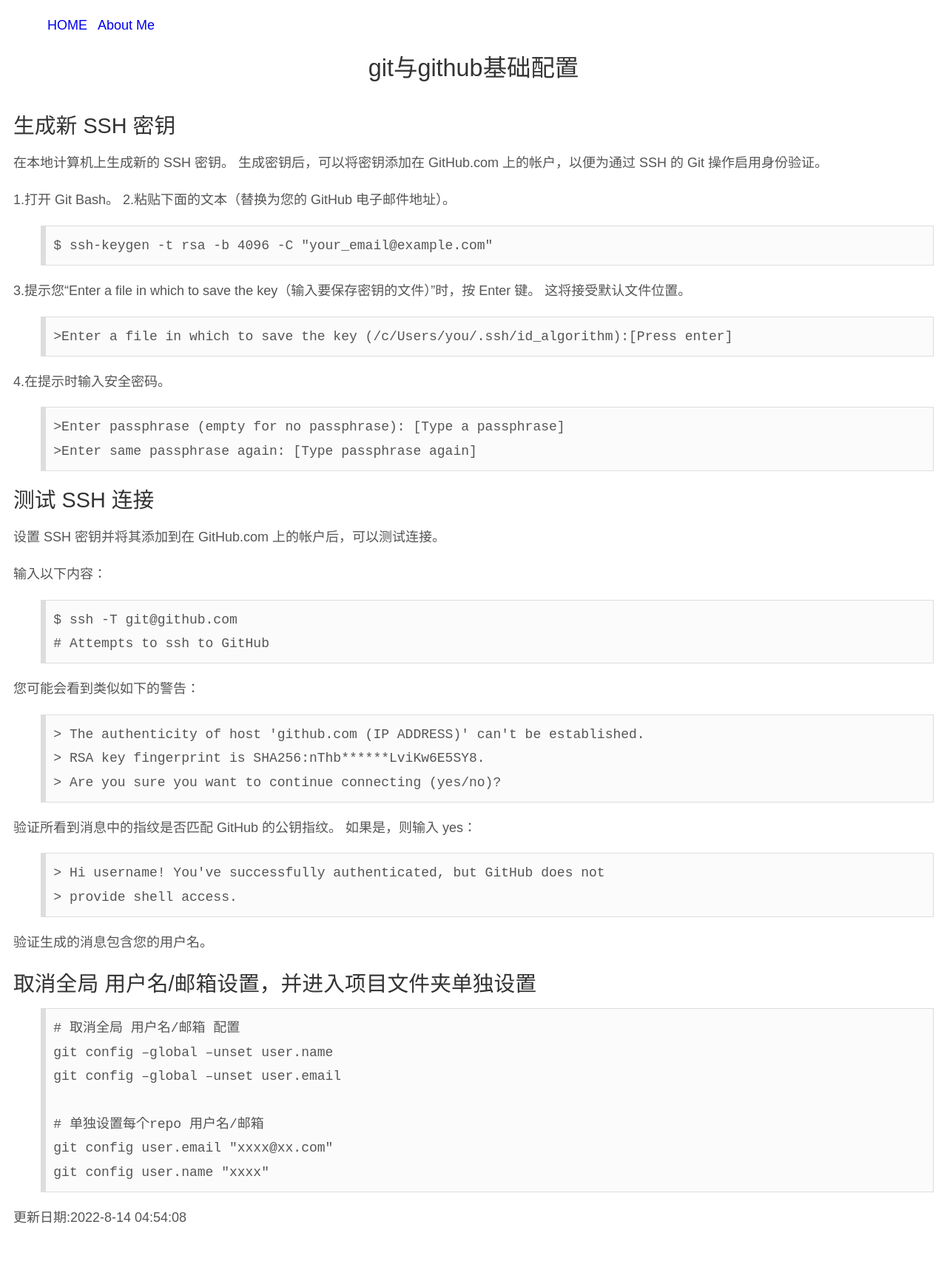
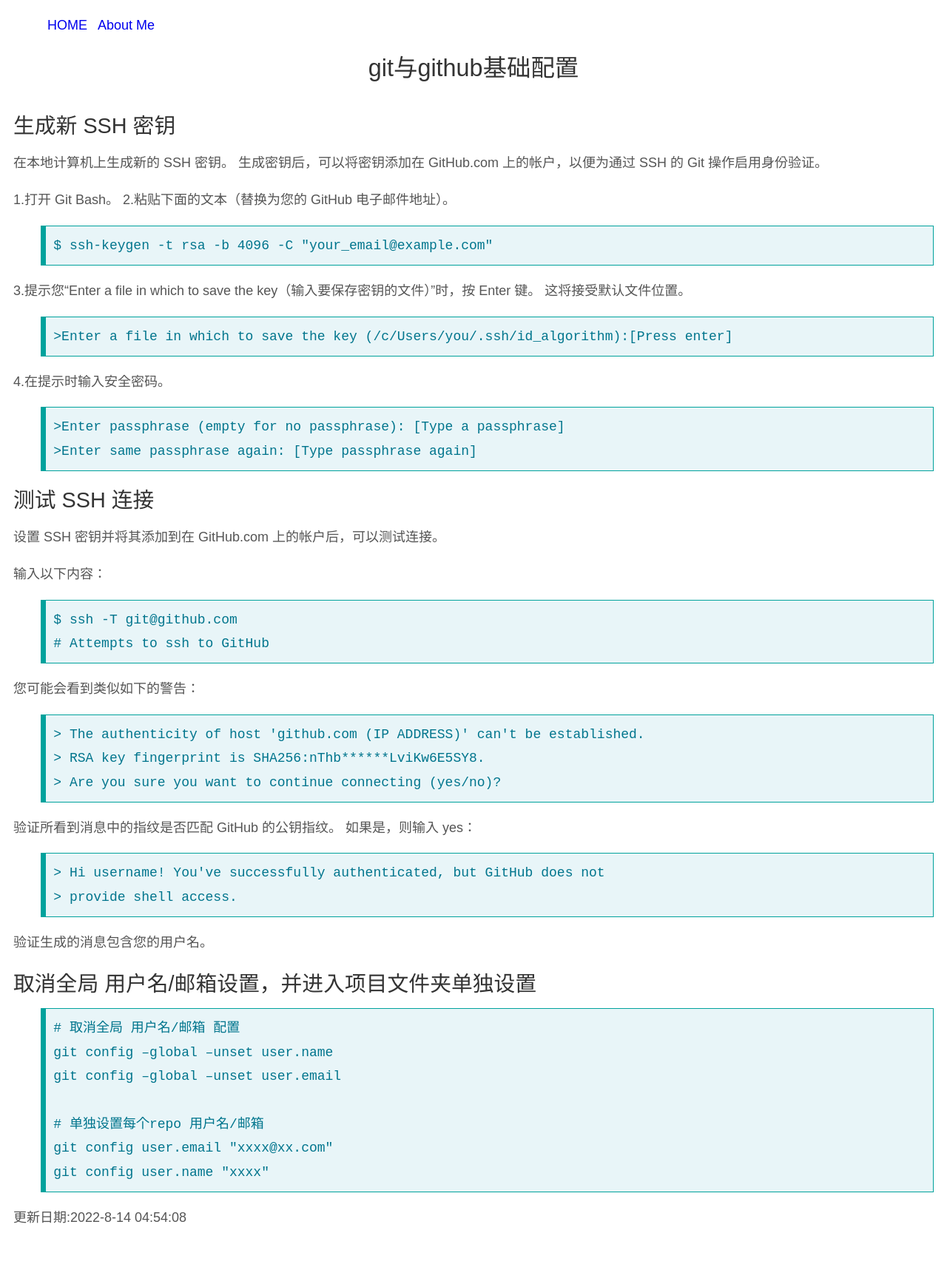
Before and after one commit to GXCINFO/GXCINFO.GITHUB.IO, a Jekyll site: the page built from _posts/2022-08-13-1.md, in a window 1280 px wide. Shown: the whole page at 74% size. Built offline with Jekyll 4.4.1, drawn with Linux system fonts in a browser that asks for light colours.

Commit message:
Update typo.css

```diff
--- a/static/css/typo.css
+++ b/static/css/typo.css
@@ -146,10 +146,11 @@ pre, code {
 	font-family: "Courier New", Courier, monospace;
 }
 pre {
-	border: 1px solid #ddd;
+	border: 1px solid #00A29C;
 	border-left-width: 0.4em;
-	background: #fbfbfb;
+	background: #e8f5f8;
 	padding: 10px;
+	color: #00758D;
 }
 
 /* 底部印刷体、版本等标记 */
```
